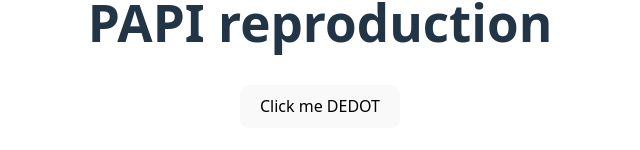
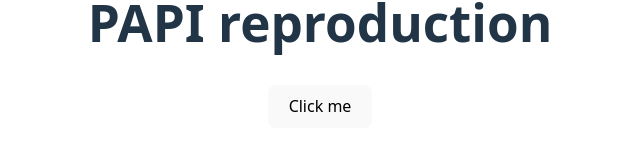
Before and after one commit to michaeldev5/bug-reproduction, a React (Vite) app: page / in a window 1280 px wide. Shown: the part 356-506 px from the top of the page, without its empty margins (320-960 px from the left). Built offline with nearby package versions, Linux system fonts and the light colour scheme.

Commit message:
Add papi chainhead error reproduction

```diff
--- a/package.json
+++ b/package.json
@@ -10,8 +10,7 @@
     "preview": "vite preview"
   },
   "dependencies": {
-    "@polkadot/api": "^16.5.6",
-    "dedot": "^1.2.0",
+    "polkadot-api": "^2.0.0",
     "react": "^19.2.4",
     "react-dom": "^19.2.4"
   },
--- a/src/App.tsx
+++ b/src/App.tsx
@@ -1,18 +1,19 @@
+import { createWsClient } from "polkadot-api/ws";
 import "./App.css";
-import { DedotClient, WsProvider as DedotWsProvider } from "dedot";
 
 const WS_URL = "wss://acala-rpc-0.aca-api.network";
 
 function App() {
-  const onClickDedot = async () => {
-    await DedotClient.new(new DedotWsProvider(WS_URL));
+  const onClickPapi = async () => {
+    const client = createWsClient(WS_URL);
+    console.log(client);
   };
 
   return (
     <>
       <h1>PAPI reproduction</h1>
       <div className="card">
-        <button onClick={onClickDedot}>Click me DEDOT</button>
+        <button onClick={onClickPapi}>Click me</button>
       </div>
     </>
   );
```
Also changed, not shown: 1 other file (tests, documents, lock files or other folders).
